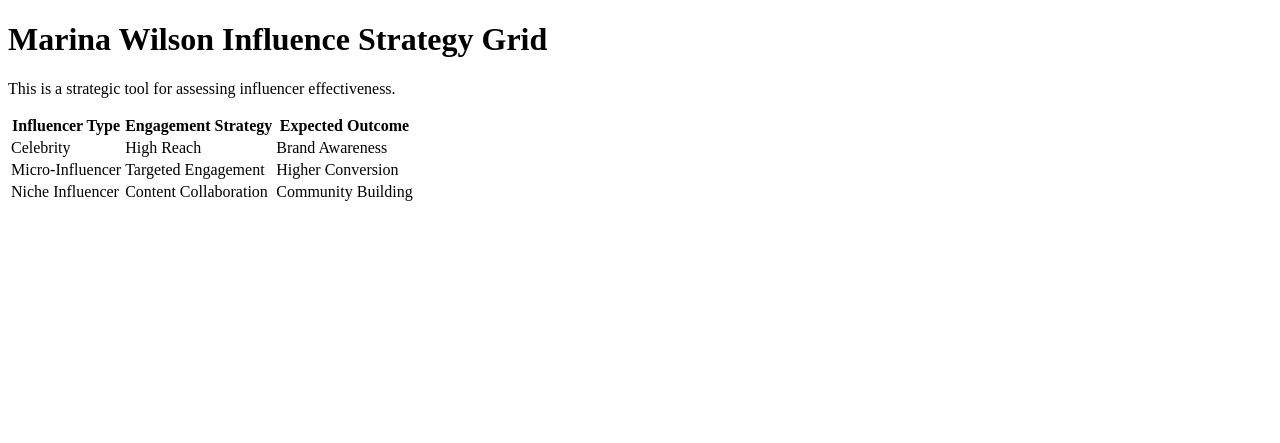
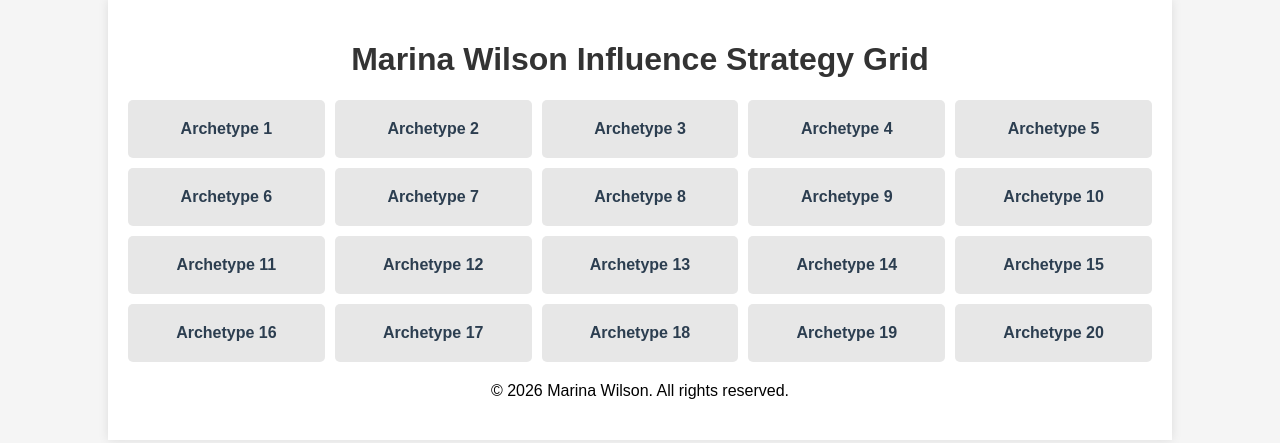
Before and after one commit to cheetah369/influencers, a plain HTML site: page index.html in a window 1280 px wide. Drawn offline with Linux system fonts and the light colour scheme.

Commit message:
Updated index.html with Marina Wilson Influence Strategy Grid content

```diff
--- a/index.html
+++ b/index.html
@@ -1,38 +1,78 @@
 <!DOCTYPE html>
-<html lang="en">
+<html>
 <head>
-    <meta charset="UTF-8">
+    <meta charset="utf-8">
     <meta name="viewport" content="width=device-width, initial-scale=1.0">
     <title>Marina Wilson Influence Strategy Grid</title>
+    <style>
+        body {
+            font-family: Arial, sans-serif;
+            margin: 0;
+            padding: 0;
+            background-color: #f5f5f5;
+        }
+        .container {
+            width: 80%;
+            margin: auto;
+            overflow: hidden;
+            padding: 20px;
+            background: white;
+            box-shadow: 0 0 10px rgba(0,0,0,0.1);
+        }
+        h1 {
+            text-align: center;
+            color: #333;
+        }
+        .grid {
+            display: grid;
+            grid-template-columns: repeat(5, 1fr);
+            gap: 10px;
+            margin: 20px 0;
+        }
+        .grid-item {
+            padding: 20px;
+            background: #e7e7e7;
+            border-radius: 5px;
+            text-align: center;
+        }
+        .archetype {
+            font-weight: bold;
+            color: #2c3e50;
+        }
+        footer {
+            text-align: center;
+            margin: 20px 0;
+        }
+    </style>
 </head>
 <body>
-    <h1>Marina Wilson Influence Strategy Grid</h1>
-    <p>This is a strategic tool for assessing influencer effectiveness.</p>
-    <table>
-        <thead>
-            <tr>
-                <th>Influencer Type</th>
-                <th>Engagement Strategy</th>
-                <th>Expected Outcome</th>
-            </tr>
-        </thead>
-        <tbody>
-            <tr>
-                <td>Celebrity</td>
-                <td>High Reach</td>
-                <td>Brand Awareness</td>
-            </tr>
-            <tr>
-                <td>Micro-Influencer</td>
-                <td>Targeted Engagement</td>
-                <td>Higher Conversion</td>
-            </tr>
-            <tr>
-                <td>Niche Influencer</td>
-                <td>Content Collaboration</td>
-                <td>Community Building</td>
-            </tr>
-        </tbody>
-    </table>
+    <div class="container">
+        <h1>Marina Wilson Influence Strategy Grid</h1>
+        <div class="grid">
+            <div class="grid-item"><div class="archetype">Archetype 1</div></div>
+            <div class="grid-item"><div class="archetype">Archetype 2</div></div>
+            <div class="grid-item"><div class="archetype">Archetype 3</div></div>
+            <div class="grid-item"><div class="archetype">Archetype 4</div></div>
+            <div class="grid-item"><div class="archetype">Archetype 5</div></div>
+            <div class="grid-item"><div class="archetype">Archetype 6</div></div>
+            <div class="grid-item"><div class="archetype">Archetype 7</div></div>
+            <div class="grid-item"><div class="archetype">Archetype 8</div></div>
+            <div class="grid-item"><div class="archetype">Archetype 9</div></div>
+            <div class="grid-item"><div class="archetype">Archetype 10</div></div>
+            <div class="grid-item"><div class="archetype">Archetype 11</div></div>
+            <div class="grid-item"><div class="archetype">Archetype 12</div></div>
+            <div class="grid-item"><div class="archetype">Archetype 13</div></div>
+            <div class="grid-item"><div class="archetype">Archetype 14</div></div>
+            <div class="grid-item"><div class="archetype">Archetype 15</div></div>
+            <div class="grid-item"><div class="archetype">Archetype 16</div></div>
+            <div class="grid-item"><div class="archetype">Archetype 17</div></div>
+            <div class="grid-item"><div class="archetype">Archetype 18</div></div>
+            <div class="grid-item"><div class="archetype">Archetype 19</div></div>
+            <div class="grid-item"><div class="archetype">Archetype 20</div></div>
+        </div>
+        <footer>
+            <p>&copy; 2026 Marina Wilson. All rights reserved.</p>
+        </footer>
+    </div>
 </body>
 </html>
```
